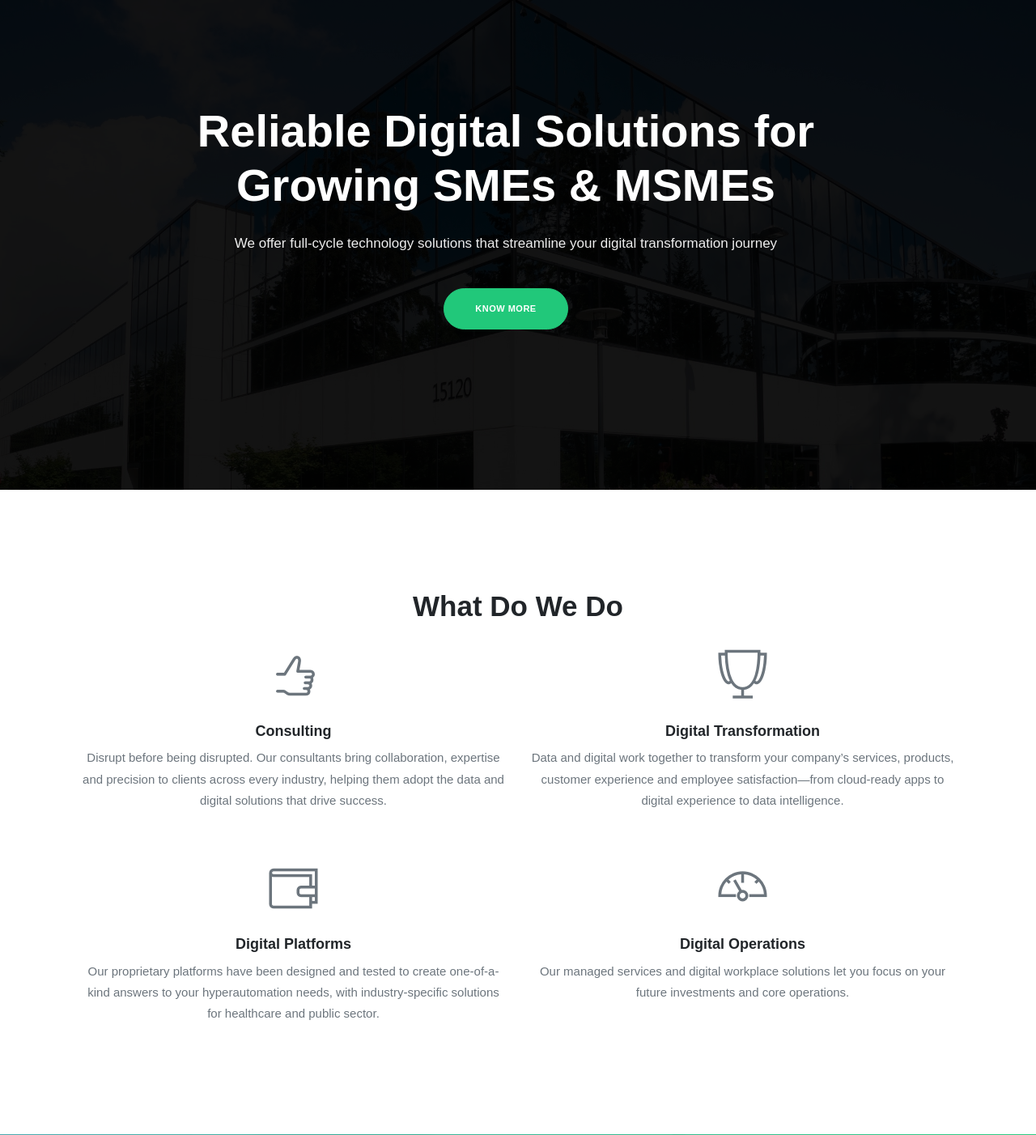
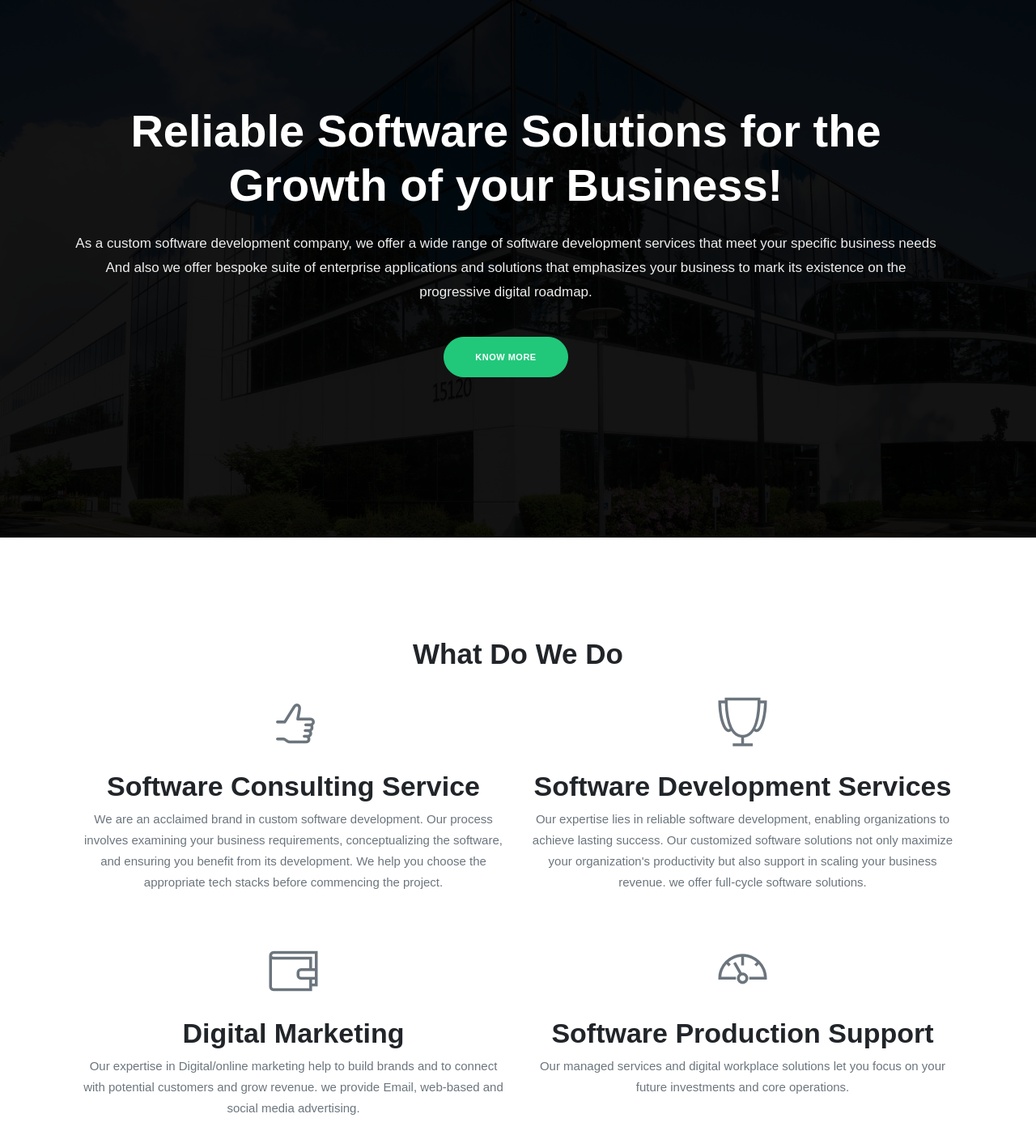
Before and after one commit to PrashanthGopal/Religate_softwares, a plain HTML site: page index.html in a window 1280 px wide. Shown: the part 120-1522 px from the top of the page at 81% size. Drawn offline with Linux system fonts and the light colour scheme; some packages are replaced by stand-ins of ours; a web font is replaced by a local one.

Commit message:
Update index.html

```diff
--- a/index.html
+++ b/index.html
@@ -14,7 +14,7 @@
   <meta http-equiv="X-UA-Compatible" content="IE=edge">
   <meta name="description" content="Religate Softwares">
   <meta name="viewport" content="width=device-width, initial-scale=1.0, maximum-scale=5.0">
-  <meta name="author" content="Religate Softwares">
+  <meta name="author" content="Religate Softwares development">
   <meta name="generator" content="Religate Softwares website v1.0">
 
   <!-- bootstrap -->
@@ -102,20 +102,20 @@
         <!-- Content -->
         <div class="container">
             <div class="row  align-items-center justify-content-center">
-                <div class="col-md-12 col-lg-9">
+                <div class="col-md-12 col-lg-12">
                    <div class="banner-content text-center style-2">
                         <!-- Heading -->
                         <h1 class="display-4 mb-4 ">
-                            Reliable Digital Solutions for Growing SMEs & MSMEs
+                            Reliable Software Solutions for the Growth of your Business!
                         </h1>
 
                         <!-- Subheading -->
-                        <p class="lead mb-5 pr-0">
-                            We offer full-cycle technology solutions that streamline your digital transformation journey
+                        <p class="lead mb-10 pr-0">
+                            As a custom software development company, we offer a wide range of software development services that meet your specific business needs And also we offer bespoke suite of enterprise applications and solutions that emphasizes your business to mark its existence on the progressive digital roadmap.
                         </p>
 
                         <!-- Button -->
-                        <a href="#!" target="_blank" class="btn btn-primary btn-circled">
+                        <a href="#about" class="btn btn-primary btn-circled">
                                 Know more
                         </a>
                     </div>
@@ -152,8 +152,8 @@
                                 <div class="img-icon mb-4">
                                      <i class="ti-thumb-up"></i>
                                 </div>
-                                <h4 class="mb-2">Consulting</h4>
-                                <p>Disrupt before being disrupted. Our consultants bring collaboration, expertise and precision to clients across every industry, helping them adopt the data and digital solutions that drive success.</p>
+                                <h1 class="mb-2">Software Consulting Service</h1>
+                                <p>We are an acclaimed brand in custom software development. Our process involves examining your business requirements, conceptualizing the software, and ensuring you benefit from its development. We help you choose the appropriate tech stacks before commencing the project.</p>
                             </div>
                         </div>
 
@@ -162,8 +162,8 @@
                                 <div class="img-icon mb-4">
                                    <i class="ti-cup"></i>
                                 </div>
-                                <h4 class="mb-2">Digital Transformation</h4>
-                                <p>Data and digital work together to transform your company’s services, products, customer experience and employee satisfaction—from cloud-ready apps to digital experience to data intelligence.</p>
+                                <h1 class="mb-2">Software Development Services</h1>
+                                <p>Our expertise lies in reliable software development, enabling organizations to achieve lasting success. Our customized software solutions not only maximize your organization's productivity but also support in scaling your business revenue. we offer full-cycle software solutions.</p>
                             </div>
                         </div>
 
@@ -172,8 +172,8 @@
                                 <div class="img-icon mb-4">
                                     <i class="ti-wallet"></i>
                                 </div>
-                                <h4 class="mb-2">Digital Platforms</h4>
-                                <p>Our proprietary platforms have been designed and tested to create one-of-a-kind answers to your hyperautomation needs, with industry-specific solutions for healthcare and public sector.</p>
+                                <h1 class="mb-2">Digital Marketing</h1>
+                                <p>Our expertise in Digital/online marketing help to build brands and to connect with potential customers and grow revenue. we provide Email, web-based and social media advertising.</p>
                             </div>
                         </div>
 
@@ -182,7 +182,7 @@
                                 <div class="img-icon mb-4">
                                     <i class="ti-dashboard"></i>
                                 </div>
-                                <h4 class="mb-2">Digital Operations</h4>
+                                <h1 class="mb-2">Software Production Support</h1>
                                 <p>Our managed services and digital workplace solutions let you focus on your future investments and core operations.</p>
                             </div>
                         </div>
```
